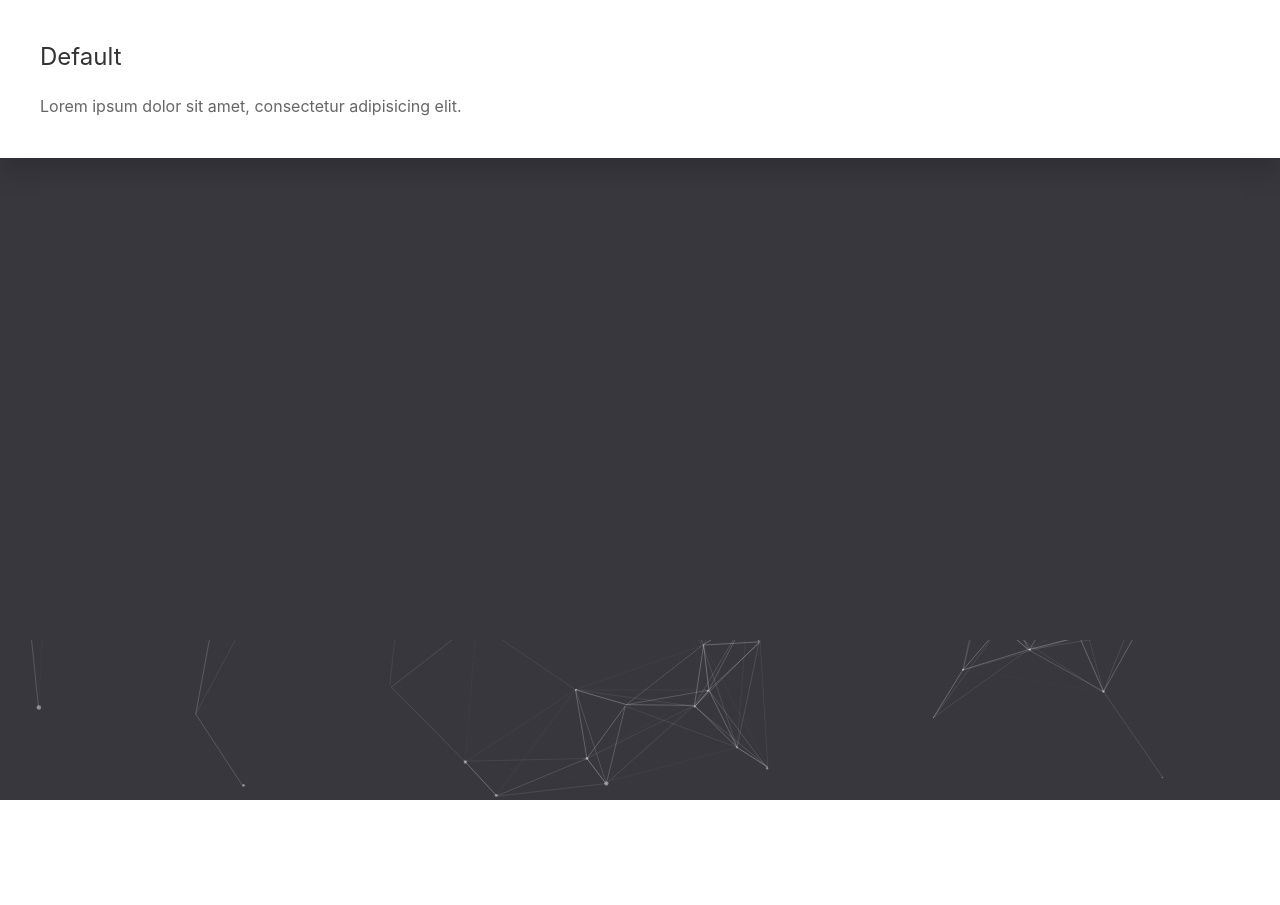
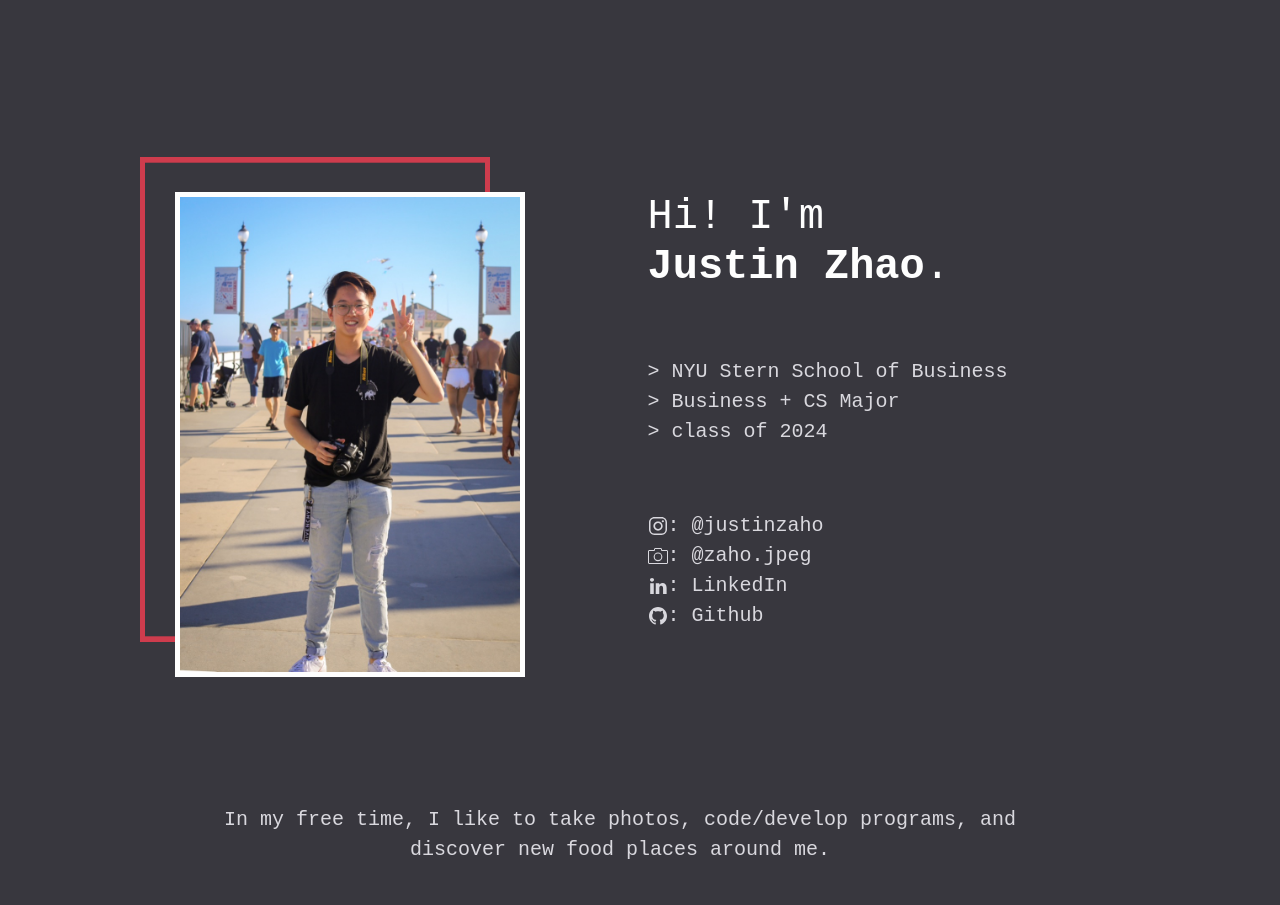
Before and after one commit to zhaojustin/justinzhao.net, a plain HTML site: page index.html in a window 1280 px wide. Before the commit the page ends 800 px from the top, so only its background shows below. Drawn offline with Linux system fonts and the light colour scheme; animation ran at ten frames a second; a web font is replaced by a local one.

Commit message:
updated intro and bio

```diff
--- a/assets/css/style.css
+++ b/assets/css/style.css
@@ -2,30 +2,58 @@
 
 /*
 Gray Background: #38373e
-Light Gray Words: #d9d8de
+Light Gray Words: #fefefe
+Darker Gray Words: #d9d8de
 Red Accent: #ce3c4d
 Muted: #7b797b
 */
 
 h1 {
   font-family: "Overpass Mono", monospace;
-  color: #333333;
+  color: #fefefe;
+}
+
+p {
+  font-family: "Overpass Mono", monospace;
+  color: #d9d8de;
+  font-size: 20px;
+}
+
+a {
+  color: #d9d8de;
+}
+
+a:hover {
+  color: #ce3c4d;
+  text-decoration: none;
 }
 
 body {
   background-color: #38373e;
 }
 
-#intro {
-  height: 80vh;
+/* Border and Rectangle */
+
+.border-white {
+  border-style: solid;
+  border-width: 5px;
+  border-color: #fefefe;
 }
 
-#particles-js {
-  background-color: #38373e;
-  position: fixed;
+.rect-parent {
+  position: relative;
   top: 0;
   left: 0;
-  z-index: -10;
-  width: 100%;
-  height: 100%;
 }
+
+.rect {
+  position: relative;
+  top: -35px;
+  left: -50px;
+}
+
+.rect-top {
+  position: absolute;
+  top: 0px;
+  left: 0px;
+}
--- a/assets/particlesjs-config.json
+++ /dev/null
@@ -1,110 +0,0 @@
-{
-  "particles": {
-    "number": {
-      "value": 109,
-      "density": {
-        "enable": true,
-        "value_area": 800
-      }
-    },
-    "color": {
-      "value": "#ffffff"
-    },
-    "shape": {
-      "type": "circle",
-      "stroke": {
-        "width": 0,
-        "color": "#000000"
-      },
-      "polygon": {
-        "nb_sides": 5
-      },
-      "image": {
-        "src": "img/github.svg",
-        "width": 100,
-        "height": 100
-      }
-    },
-    "opacity": {
-      "value": 0.4261405672009864,
-      "random": false,
-      "anim": {
-        "enable": false,
-        "speed": 1,
-        "opacity_min": 0.1,
-        "sync": false
-      }
-    },
-    "size": {
-      "value": 3,
-      "random": true,
-      "anim": {
-        "enable": false,
-        "speed": 40,
-        "size_min": 0.1,
-        "sync": false
-      }
-    },
-    "line_linked": {
-      "enable": true,
-      "distance": 150,
-      "color": "#ffffff",
-      "opacity": 0.4,
-      "width": 1
-    },
-    "move": {
-      "enable": true,
-      "speed": 6,
-      "direction": "none",
-      "random": false,
-      "straight": false,
-      "out_mode": "out",
-      "bounce": false,
-      "attract": {
-        "enable": false,
-        "rotateX": 600,
-        "rotateY": 1200
-      }
-    }
-  },
-  "interactivity": {
-    "detect_on": "canvas",
-    "events": {
-      "onhover": {
-        "enable": true,
-        "mode": "repulse"
-      },
-      "onclick": {
-        "enable": true,
-        "mode": "push"
-      },
-      "resize": true
-    },
-    "modes": {
-      "grab": {
-        "distance": 400,
-        "line_linked": {
-          "opacity": 1
-        }
-      },
-      "bubble": {
-        "distance": 400,
-        "size": 40,
-        "duration": 2,
-        "opacity": 8,
-        "speed": 3
-      },
-      "repulse": {
-        "distance": 119.88011988011989,
-        "duration": 0.4
-      },
-      "push": {
-        "particles_nb": 4
-      },
-      "remove": {
-        "particles_nb": 2
-      }
-    }
-  },
-  "retina_detect": true
-}
--- a/index.html
+++ b/index.html
@@ -15,25 +15,64 @@
 
 <body>
     <main>
-        <!-- particles and intro -->
+        <!-- intro -->
         <div class="uk-block" id="intro">
-            <div id="particles-js"></div>
-            <div class="uk-card uk-card-default uk-card-hover uk-card-body">
-                <h3 class="uk-card-title">Default</h3>
-                <p>Lorem ipsum dolor sit amet, consectetur adipisicing elit.</p>
+            <div class="uk-container uk-container-small" style="padding-top: 15%">
+                <div class="uk-grid-small uk-child-width-expand@s" uk-grid>
+                    <div class="rect-parent">
+                        <img class="rect" alt="rect" data-src="assets/img/rectangle.png" width="350px" data-height
+                            uk-img>
+                        <img class="rect-top border-white" alt="picture of me" data-src="assets/img/me.jpg"
+                            width="350px" data-height uk-img>
+                    </div>
+                    <div>
+                        <h1>Hi! I'm<br>
+                            <strong>Justin Zhao</strong>.
+                        </h1>
+                        <br>
+                        <p>
+                            > NYU Stern School of Business<br>
+                            > Business + CS Major<br>
+                            > class of 2024
+                        </p>
+                        <br>
+                        <p>
+                            <a href="https://www.instagram.com/justinzaho/"><span uk-icon="icon: instagram"></span>:
+                                @justinzaho</a><br>
+                            <a href="https://www.instagram.com/zaho.jpeg/"><span uk-icon="icon: camera"></span>:
+                                @zaho.jpeg</a><br>
+                            <a href="https://www.linkedin.com/in/justin-zhao-68239a18b/"><span
+                                    uk-icon="icon: linkedin"></span>:
+                                LinkedIn</a><br>
+                            <a href="https://github.com/zhaojustin"><span uk-icon="icon: github"></span>:
+                                Github</a><br>
+                        </p>
+                    </div>
+                </div>
             </div>
         </div>
+        <!-- intro -->
+        <div class="uk-block" id="bio">
+            <div class="uk-container uk-container-small" style="padding-top: 10%">
+                <div class="uk-child-width-1-1 uk-text-center" uk-grid>
+                    <div style="padding-left: 5%; padding-right: 5%">
+                        <p>
+                            In my free time, I like to take photos, code/develop programs, and discover new food places
+                            around me.
+                        </p>
+                    </div>
+                    <div class="uk-child-width-expand@s uk-text-center" uk-grid>
+                        <div></div>
+                        <div></div>
+                        <div></div>
+                    </div>
+                </div>
+            </div>
     </main>
 </body>
 
 
 <!-- scripts -->
-<script src="assets/js/particles.min.js"></script>
-<script>
-    particlesJS.load('particles-js', 'assets/particlesjs-config.json', function () {
-        console.log('callback - particles.js config loaded');
-    });
-</script>
 <script src="assets/js/main.js"></script>
 
 </html>
```
Also changed, not shown: assets/img/me.JPG (added), assets/img/rectangle.png (added), assets/js/particles.min.js (deleted), 3 other files.
